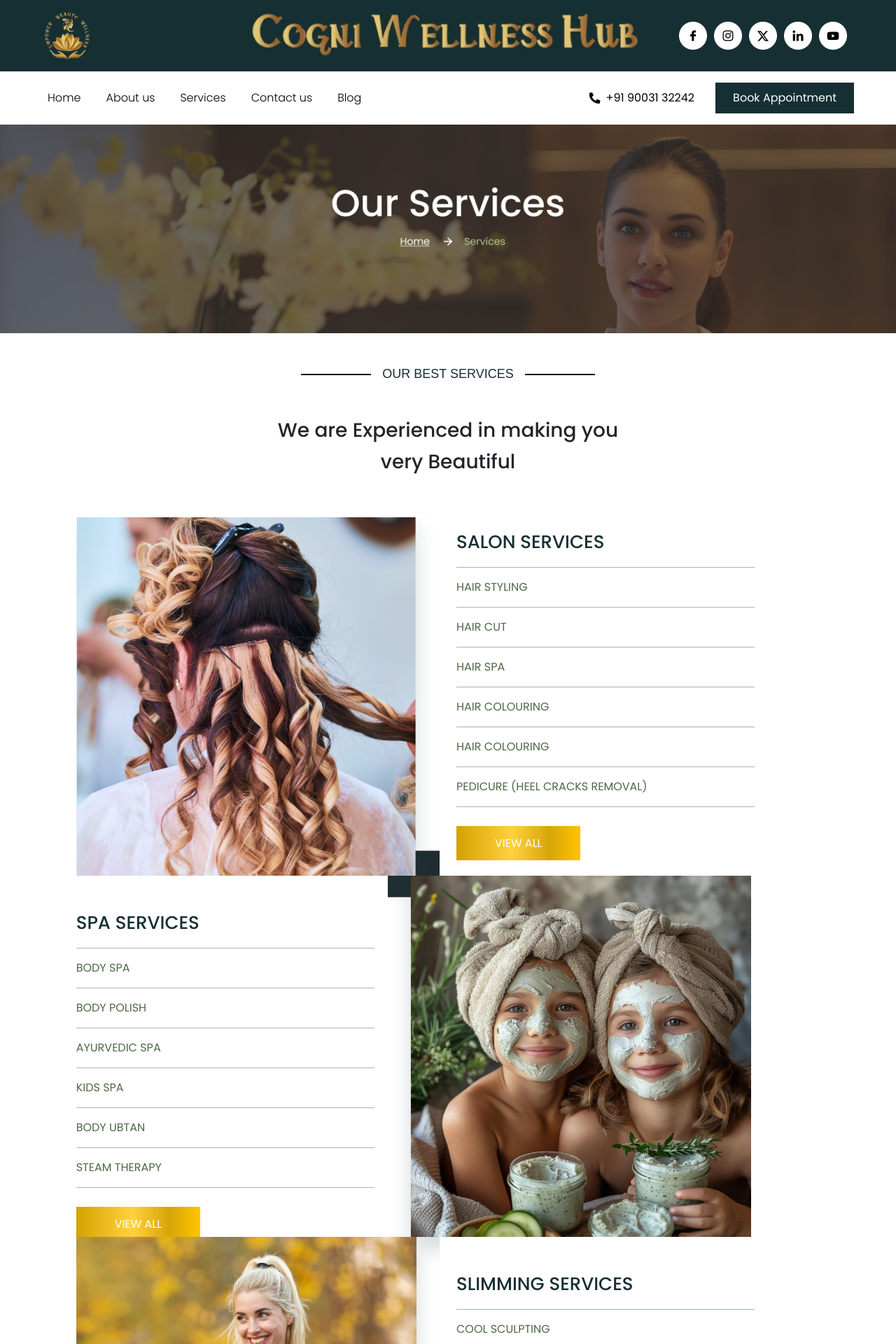
After one commit to Madheshrmedia/cogni, a PHP site: page /service.php in a window 1280 px wide. The commit adds this page. Shown: the top 1920 px of the page at 70% size. Run offline with PHP 8.4, Linux system fonts and the light colour scheme.

Commit message:
service page completed

```diff
--- a/header.php
+++ b/header.php
@@ -138,13 +138,13 @@
                 <div class="collapse navbar-collapse" id="navbarSupportedContent">
                     <ul class="navbar-nav me-auto mb-2 mb-lg-0">
                         <li class="nav-item active">
-                            <a class="nav-link" href="#">Home <span class="sr-only">(current)</span></a>
+                            <a class="nav-link" href="./index.php">Home <span class="sr-only">(current)</span></a>
                         </li>
                         <li class="nav-item">
                             <a class="nav-link" href="#">About us</a>
                         </li>
                         <li class="nav-item">
-                            <a class="nav-link" href="#">Services</a>
+                            <a class="nav-link" href="./service.php">Services</a>
                         </li>
                         <li class="nav-item">
                             <a class="nav-link" href="#">Contact us</a>
--- /dev/null
+++ b/service.php
@@ -0,0 +1,282 @@
+<?php
+include_once "./header.php";
+?>
+<style>
+    * {
+        overflow-x: hidden;
+    }
+
+    .our-best-services {
+        font-family: 'YourFontFamily', sans-serif;
+        font-weight: 300;
+        color: #162F33;
+        text-transform: uppercase;
+        font-size: 18px;
+    }
+
+    .line {
+        width: 100px;
+        /* Set your desired width */
+        height: 2px;
+        background-color: #001010;
+        /* Replace with the exact color from your image */
+    }
+
+    .service_mainheading {
+        line-height: 1.6;
+    }
+
+    .service_heading {
+        font-size: 26px;
+        font-weight: 500;
+        color: #162F33;
+    }
+
+    .service_content {
+        margin-top: 1rem;
+        color: #4E6845;
+    }
+
+    .service_line {
+        width: 82%;
+        height: 1px;
+        background-color: #9BB7BF;
+        /* Replace with the exact color from your image */
+    }
+
+    .service_link {
+        padding: 13px 55px;
+        color: #FFFFFF;
+        background: linear-gradient(to right,
+                #D4A200 0%,
+                #FFD13D 45%,
+                #D6A608 75%,
+                #FFC300 100%);
+        text-decoration: none;
+    }
+
+    .right-img {
+        position: relative;
+        margin-left: -98px;
+    }
+</style>
+<div class="service-frame">
+    <img src="./image/service-bg.png" class="img-fluid" alt="">
+    <div class="container text-center my-5">
+        <div class="d-flex align-items-center justify-content-center">
+            <div class="line"></div>
+            <h2 class="mx-3 text-uppercase font-weight-bold our-best-services my-auto">Our Best Services</h2>
+            <div class="line"></div>
+        </div>
+        <h3 class="service_mainheading mt-5">
+            We are Experienced in making you <br> very Beautiful
+        </h3>
+    </div>
+
+    <!-- main frame -->
+    <div class="main_frame">
+        <div class="row">
+            <div class="col-md-10 mx-auto">
+                <div class="row">
+                    <!-- 1st service -->
+                    <div class="col-md-6">
+                        <img src="./image/ser-1.png" class="img-fluid w-100" alt="">
+                    </div>
+
+                    <div class="col-md-6 mt-3">
+                        <p class="service_heading">
+                            SALON SERVICES
+                        </p>
+                        <div class="service_line"></div>
+                        <p class="service_content">
+                            HAIR STYLING
+                        </p>
+                        <div class="service_line"></div>
+                        <p class="service_content">
+                            HAIR CUT
+                        </p>
+                        <div class="service_line"></div>
+                        <p class="service_content">
+                            HAIR SPA
+                        </p>
+                        <div class="service_line"></div>
+                        <p class="service_content">
+                            HAIR COLOURING
+                        </p>
+                        <div class="service_line"></div>
+                        <p class="service_content">
+                            HAIR COLOURING
+                        </p>
+                        <div class="service_line"></div>
+                        <p class="service_content">
+                            PEDICURE (HEEL CRACKS REMOVAL)
+                        </p>
+                        <div class="service_line" style="margin-bottom:40px"></div>
+
+                        <a href="#" class="service_link">
+                            VIEW ALL
+                        </a>
+                    </div>
+                    <!-- 2nd service -->
+                    <div class="col-md-6  mt-5">
+                        <p class="service_heading">
+                            SPA SERVICES
+                        </p>
+                        <div class="service_line"></div>
+                        <p class="service_content">
+                            BODY SPA
+                        </p>
+                        <div class="service_line"></div>
+                        <p class="service_content">
+                            BODY POLISH
+                        </p>
+                        <div class="service_line"></div>
+                        <p class="service_content">
+                            AYURVEDIC SPA
+                        </p>
+                        <div class="service_line"></div>
+                        <p class="service_content">
+                            KIDS SPA
+                        </p>
+                        <div class="service_line"></div>
+                        <p class="service_content">
+                            BODY UBTAN
+                        </p>
+                        <div class="service_line"></div>
+                        <p class="service_content">
+                            STEAM THERAPY
+                        </p>
+                        <div class="service_line" style="margin-bottom:40px"></div>
+
+                        <a href="#" class="service_link">
+                            VIEW ALL
+                        </a>
+                    </div>
+                    <div class="col-md-6 right-img">
+                        <img src="./image/ser-2.png" class="img-fluid w-100" alt="">
+                    </div>
+                    <!-- 3rd service -->
+                    <div class="col-md-6">
+                        <img src="./image/ser-3.png" class="img-fluid w-100" alt="">
+                    </div>
+
+                    <div class="col-md-6 mt-5">
+                        <p class="service_heading">
+                            SLIMMING SERVICES
+                        </p>
+                        <div class="service_line"></div>
+                        <p class="service_content">
+                            COOL SCULPTING
+                        </p>
+                        <div class="service_line"></div>
+                        <p class="service_content">
+                            WEIGHTLOSS
+                        </p>
+                        <div class="service_line"></div>
+                        <p class="service_content">
+                            INCHLOSS
+                        </p>
+                        <div class="service_line"></div>
+                        <p class="service_content">
+                            BODY CONTOURING
+                        </p>
+                        <div class="service_line"></div>
+                        <p class="service_content">
+                            CRYOLIPOLYSIS
+                        </p>
+                        <div class="service_line"></div>
+                        <p class="service_content">
+                            SKIN TIGHTENING
+                        </p>
+                        <div class="service_line" style="margin-bottom:40px"></div>
+
+                        <a href="#" class="service_link">
+                            VIEW ALL
+                        </a>
+                    </div>
+                    <!-- 4th service -->
+                    <div class="col-md-6  mt-5">
+                        <p class="service_heading">
+                            AESTHETIC SERVICES
+                        </p>
+                        <div class="service_line"></div>
+                        <p class="service_content">
+                            ANTI AGEING
+                        </p>
+                        <div class="service_line"></div>
+                        <p class="service_content">
+                            FINE LINES & WRINKLE TREATMENT
+                        </p>
+                        <div class="service_line"></div>
+                        <p class="service_content">
+                            SKIN TIGHTENING
+                        </p>
+                        <div class="service_line"></div>
+                        <p class="service_content">
+                            FACE LIFTING
+                        </p>
+                        <div class="service_line"></div>
+                        <p class="service_content">
+                            FACE CORRECTION
+                        </p>
+                        <div class="service_line"></div>
+                        <p class="service_content">
+                            WATT REMOVAL
+                        </p>
+                        <div class="service_line" style="margin-bottom:40px"></div>
+
+                        <a href="#" class="service_link">
+                            VIEW ALL
+                        </a>
+                    </div>
+                    <div class="col-md-6 right-img">
+                        <img src="./image/ser-4.png" class="img-fluid w-100" alt="">
+                    </div>
+                    <!-- 5rd service -->
+                    <div class="col-md-6">
+                        <img src="./image/ser-5.png" class="img-fluid w-100" alt="">
+                    </div>
+
+                    <div class="col-md-6 mt-5">
+                        <p class="service_heading">
+                            LASER
+
+                        </p>
+                        <div class="service_line"></div>
+                        <p class="service_content">
+                            HAIR REMOVAL
+                        </p>
+                        <div class="service_line"></div>
+                        <p class="service_content">
+                            SCAR REMOVAL
+                        </p>
+                        <div class="service_line"></div>
+                        <p class="service_content">
+                            TATOO REMOVAL (BLACK & COLOR)
+                        </p>
+                        <div class="service_line"></div>
+                        <p class="service_content">
+                            CARBON FACIAL
+                        </p>
+                        <div class="service_line"></div>
+                        <p class="service_content">
+                            ANTI PIGMENTATION
+                        </p>
+
+                        <div class="service_line" style="margin-bottom:40px"></div>
+
+                        <a href="#" class="service_link">
+                            VIEW ALL
+                        </a>
+                    </div>
+                </div>
+
+            </div>
+        </div>
+    </div>
+    <img src="./image/ser-6.png" class="img-fluid mt-5" alt="">
+</div>
+
+<?php
+include_once "./footer.php";
+?>
```
Also changed, not shown: image/ser-1.png (added), image/ser-2.png (added), image/ser-3.png (added), image/ser-4.png (added), image/ser-5.png (added), image/ser-6.png (added), image/service-bg.png (added), 2 other files.
